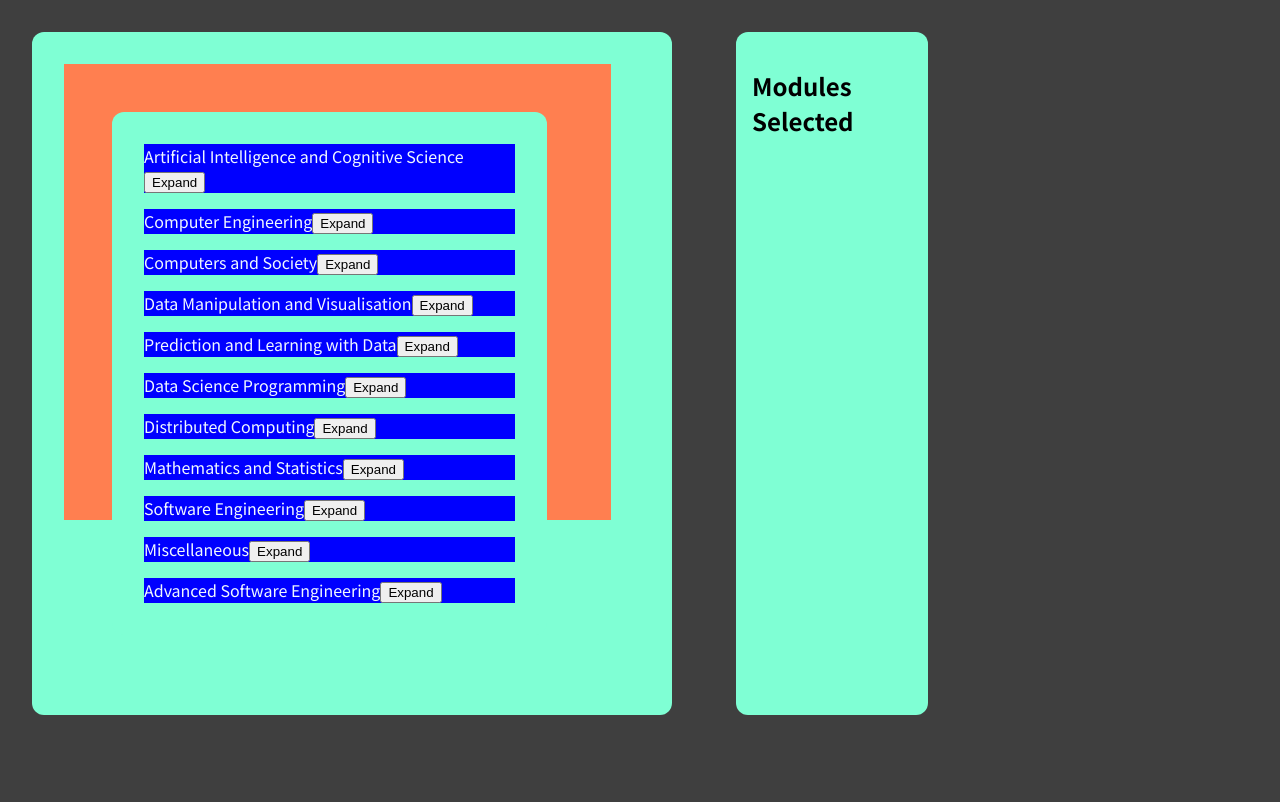
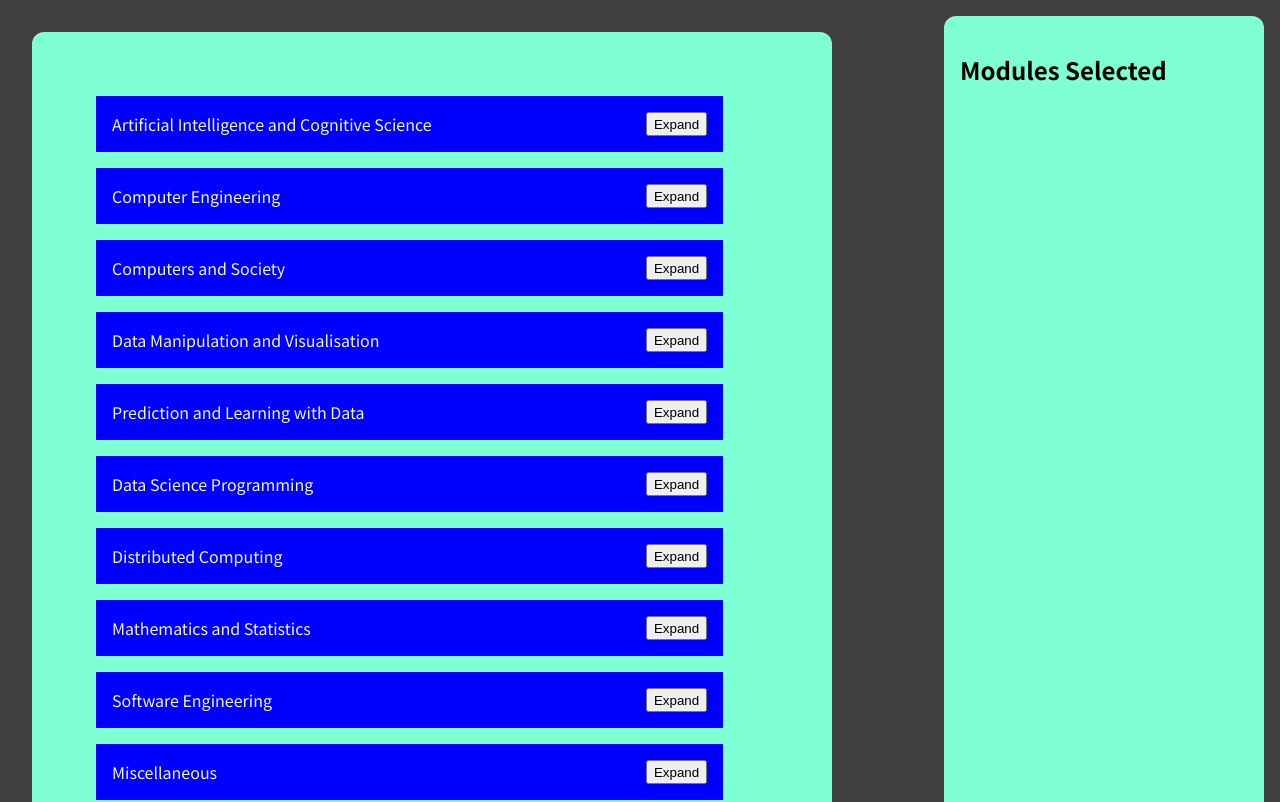
Before and after one commit to eoinsheehan/semesterfour, a React (Create React App) app in the folder my-app/: page / in a window 1280 px wide. Shown: the top 802 px of the page. Built offline with nearby package versions, Linux system fonts and the light colour scheme.

Commit message:
Add styling to course headings

```diff
--- a/my-app/src/App.js
+++ b/my-app/src/App.js
@@ -33,7 +33,7 @@ const App = () => {
 
   return (
     <div className='main'>
-      <Card>
+      <Card className="">
       <Course testing = {courseData.length >0 && courseData} onSelect = {addCourse}/>
       </Card>
       <Cart testing = {courseData.length >0 && courseData}selection = {selectedCourses} onRemove = {removeCourse}/>
--- a/my-app/src/components/UI/Card.css
+++ b/my-app/src/components/UI/Card.css
@@ -4,10 +4,11 @@
     padding: 1rem;
     margin: 2rem;
     width: 50rem;
-    max-width: 50%;
+    max-width: 75%;
 }
 
 
 .main{
     display: flex;
+    justify-content: space-between;
 }
--- a/my-app/src/components/cart/Cart.css
+++ b/my-app/src/components/cart/Cart.css
@@ -1,3 +1,4 @@
 .card.cart{
-    max-width: 15%;
+    max-width: 25%;
+    margin:1rem;
 }
--- a/my-app/src/components/courses/CourseHeading.css
+++ b/my-app/src/components/courses/CourseHeading.css
@@ -1,5 +1,8 @@
 .course-heading{
     background-color: blue;
     margin:1rem;
+    padding:1rem;
     color: aliceblue;
+    display: flex;
+    justify-content: space-between;
 }
--- a/my-app/src/components/courses/CourseHeading.js
+++ b/my-app/src/components/courses/CourseHeading.js
@@ -9,7 +9,7 @@ const CourseHeading = (props) =>{
 
     const toggleCourses = () => {
         setShowContent(!showContent);
-        console.log('Props',props.courses)
+        console.log('Props',props.courses.title)
     }
 
     // filter this by theme before applying map
@@ -18,8 +18,10 @@ const CourseHeading = (props) =>{
     let helpme = props.courses.map(course =><CourseList onSelect={props.onSelect} course ={course.title} coursesSelected={props.coursesSelected}/> );
 
     return (
+        <div>
         <div className="course-heading">{props.title}
         <button onClick={toggleCourses}>Expand</button>
+        </div>
         {showContent ? helpme : null}
         </div>
     )
--- a/my-app/src/components/courses/CourseList.js
+++ b/my-app/src/components/courses/CourseList.js
@@ -6,7 +6,7 @@ const CourseList = (props) => {
         props.onSelect(props.course)
     }
     return(
-        <div>
+        <div className='courseItem'>
         {props.course}
         <button onClick={selectCourse}>Select Course</button>
         </div>
--- a/my-app/src/components/courses/Courses.css
+++ b/my-app/src/components/courses/Courses.css
@@ -1,12 +1,4 @@
-.courses{
-    background-color: coral;
-    height: 70%;
-    width: 90%;
-    padding: 2rem;
-    margin:1rem;
-}
-
-.card.dunno {
+.card.courses {
     width:90%;
     border-radius: 12px;
     background-color: aquamarine;
--- a/my-app/src/components/courses/Courses.js
+++ b/my-app/src/components/courses/Courses.js
@@ -11,11 +11,11 @@ const Courses = (props) => {
     )
     }
 
-    return (<div className='courses'>
-        <Card className ="dunno">
+    return (
+        <Card className ="courses">
         {content}
         </Card>
-    </div>)
+    )
 }
 
 export default Courses
```
